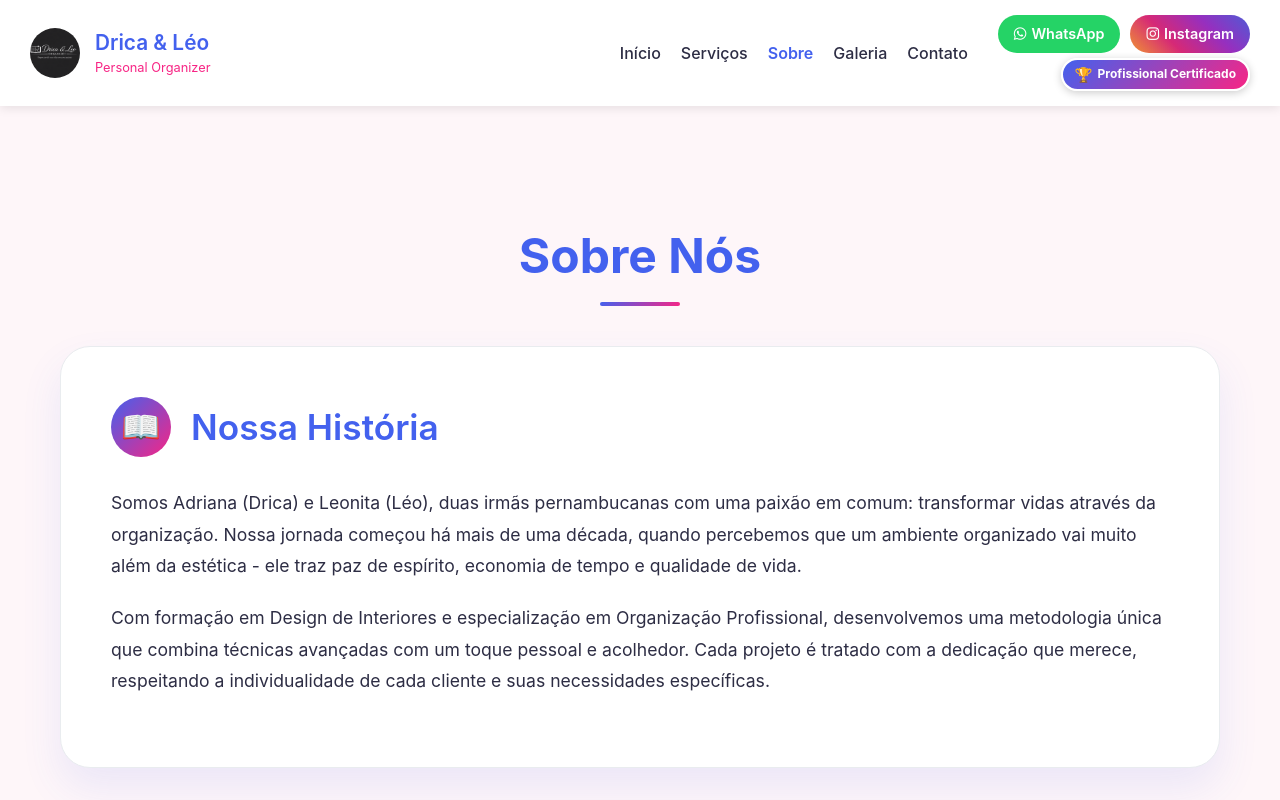
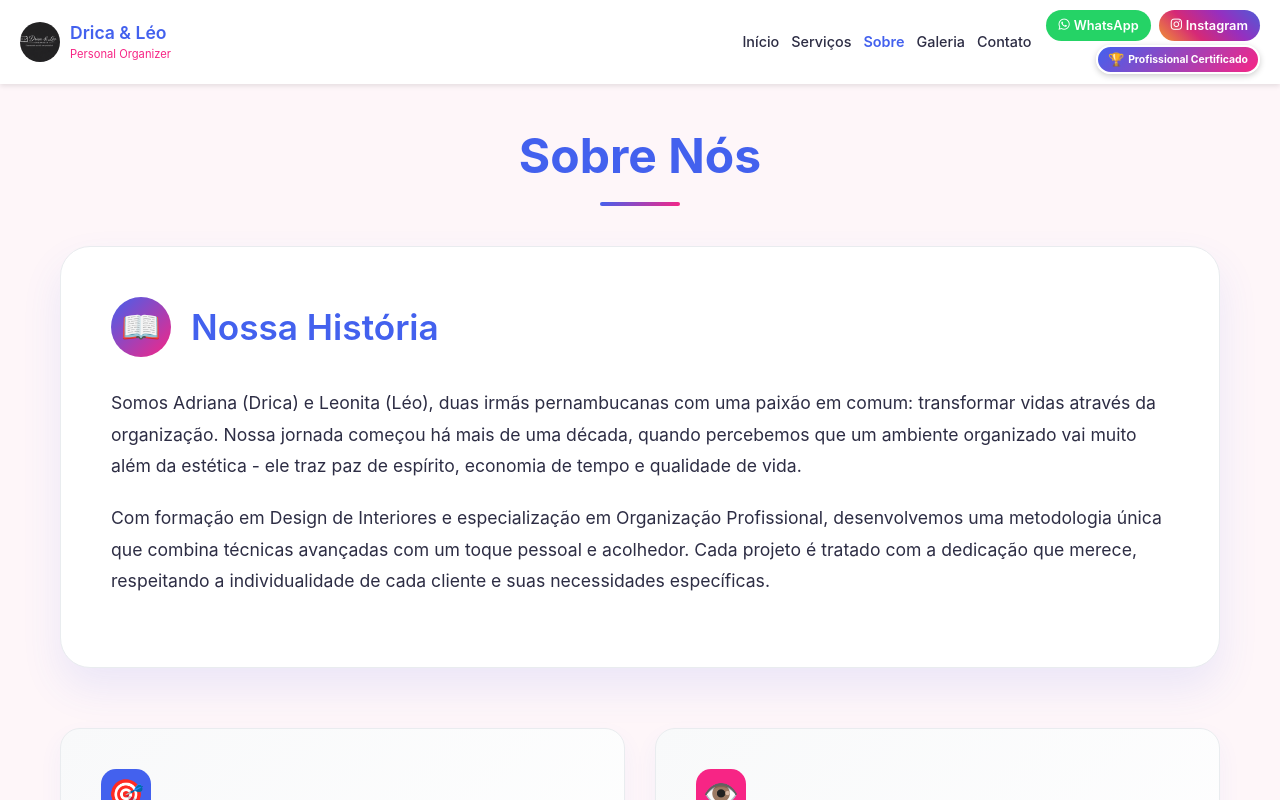
Before and after one commit to GodoyProgrammerAndDeveloper/site-drica-leo, a React (Vite) app: page /sobre in a window 1280 px wide. Shown: the top 800 px of the page. Built offline with nearby package versions, Linux system fonts and the light colour scheme.

Commit message:
Update AboutPage.jsx

```diff
--- a/src/pages/AboutPage.jsx
+++ b/src/pages/AboutPage.jsx
@@ -9,380 +9,141 @@ const AboutPage = () => {
   }, []);
 
   return (
-    <div style={{ padding: "120px 20px 40px", maxWidth: "1200px", margin: "0 auto", position: "relative" }}>
-      {/* HEADER FIXO COM MENU LADO DIREITO */}
+    <div style={{ padding: "0", maxWidth: "1200px", margin: "0 auto", position: "relative" }}>
+      {/* HEADER FIXO */}
       <div style={{
         position: "fixed",
         top: 0,
         left: 0,
         width: "100%",
         background: "white",
-        padding: "15px 30px",
-        boxShadow: "0 2px 10px rgba(0,0,0,0.1)",
+        padding: "10px 20px",
+        boxShadow: "0 2px 5px rgba(0,0,0,0.1)",
         zIndex: 999,
         display: "flex",
         alignItems: "center",
         justifyContent: "space-between",
         flexWrap: "wrap"
       }}>
-        {/* LOGO (ESQUERDA) */}
-        <div style={{ display: "flex", alignItems: "center", gap: "15px" }}>
-          <img
-            src="/images/logo.png"
-            alt="Drica & Léo"
-            style={{ width: "50px", height: "50px", borderRadius: "50%", objectFit: "cover" }}
-          />
+        <div style={{ display: "flex", alignItems: "center", gap: "10px" }}>
+          <img src="/images/logo.png" alt="Drica & Léo" style={{ width: "40px", height: "40px", borderRadius: "50%", objectFit: "cover" }} />
           <div>
-            <h2 style={{ margin: 0, fontSize: "1.3rem", color: "#4361ee" }}>Drica & Léo</h2>
-            <p style={{ margin: 0, fontSize: "0.8rem", color: "#f72585" }}>Personal Organizer</p>
+            <h2 style={{ margin: 0, fontSize: "1.1rem", color: "#4361ee" }}>Drica & Léo</h2>
+            <p style={{ margin: 0, fontSize: "0.7rem", color: "#f72585" }}>Personal Organizer</p>
           </div>
         </div>
 
-        {/* MENU E BOTÕES (DIREITA) */}
-        <div style={{ display: "flex", alignItems: "center", gap: "30px", flexWrap: "wrap" }}>
-          {/* MENU DE NAVEGAÇÃO */}
-          <div style={{ display: "flex", gap: "20px", alignItems: "center" }}>
-            <a href="/" style={{ textDecoration: "none", color: currentPath === '/' ? '#4361ee' : '#2d2d44', fontWeight: currentPath === '/' ? '600' : '500' }}>Início</a>
-            <a href="/servicos" style={{ textDecoration: "none", color: currentPath === '/servicos' ? '#4361ee' : '#2d2d44', fontWeight: currentPath === '/servicos' ? '600' : '500' }}>Serviços</a>
-            <a href="/sobre" style={{ textDecoration: "none", color: currentPath === '/sobre' ? '#4361ee' : '#2d2d44', fontWeight: currentPath === '/sobre' ? '600' : '500' }}>Sobre</a>
-            <a href="/galeria" style={{ textDecoration: "none", color: currentPath === '/galeria' ? '#4361ee' : '#2d2d44', fontWeight: currentPath === '/galeria' ? '600' : '500' }}>Galeria</a>
-            <a href="/contato" style={{ textDecoration: "none", color: currentPath === '/contato' ? '#4361ee' : '#2d2d44', fontWeight: currentPath === '/contato' ? '600' : '500' }}>Contato</a>
+        <div style={{ display: "flex", alignItems: "center", gap: "15px", flexWrap: "wrap" }}>
+          <div style={{ display: "flex", gap: "12px", alignItems: "center" }}>
+            <a href="/" style={{ textDecoration: "none", color: currentPath === '/' ? '#4361ee' : '#2d2d44', fontWeight: currentPath === '/' ? '600' : '500', fontSize: "0.9rem" }}>Início</a>
+            <a href="/servicos" style={{ textDecoration: "none", color: currentPath === '/servicos' ? '#4361ee' : '#2d2d44', fontWeight: currentPath === '/servicos' ? '600' : '500', fontSize: "0.9rem" }}>Serviços</a>
+            <a href="/sobre" style={{ textDecoration: "none", color: currentPath === '/sobre' ? '#4361ee' : '#2d2d44', fontWeight: currentPath === '/sobre' ? '600' : '500', fontSize: "0.9rem" }}>Sobre</a>
+            <a href="/galeria" style={{ textDecoration: "none", color: currentPath === '/galeria' ? '#4361ee' : '#2d2d44', fontWeight: currentPath === '/galeria' ? '600' : '500', fontSize: "0.9rem" }}>Galeria</a>
+            <a href="/contato" style={{ textDecoration: "none", color: currentPath === '/contato' ? '#4361ee' : '#2d2d44', fontWeight: currentPath === '/contato' ? '600' : '500', fontSize: "0.9rem" }}>Contato</a>
           </div>
 
-          {/* BOTÕES SOCIAIS COM SELO ABAIXO */}
-          <div style={{ display: "flex", flexDirection: "column", alignItems: "flex-end", gap: "5px" }}>
-            {/* BOTÕES */}
-            <div style={{ display: "flex", gap: "10px" }}>
-              <a
-                href="https://wa.me/5581994732981"
-                target="_blank"
-                rel="noopener noreferrer"
-                style={{
-                  background: "#25d366",
-                  color: "white",
-                  padding: "8px 16px",
-                  borderRadius: "50px",
-                  textDecoration: "none",
-                  fontWeight: "600",
-                  fontSize: "0.9rem",
-                  display: "flex",
-                  alignItems: "center",
-                  gap: "5px"
-                }}
-              >
-                <i className="fab fa-whatsapp"></i> WhatsApp
-              </a>
-              <a
-                href="https://instagram.com/adrianamoura.organizer"
-                target="_blank"
-                rel="noopener noreferrer"
-                style={{
-                  background: "linear-gradient(45deg, #f09433, #d62976, #962fbf, #4f5bd5)",
-                  color: "white",
-                  padding: "8px 16px",
-                  borderRadius: "50px",
-                  textDecoration: "none",
-                  fontWeight: "600",
-                  fontSize: "0.9rem",
-                  display: "flex",
-                  alignItems: "center",
-                  gap: "5px"
-                }}
-              >
-                <i className="fab fa-instagram"></i> Instagram
-              </a>
+          <div style={{ display: "flex", flexDirection: "column", alignItems: "flex-end", gap: "4px" }}>
+            <div style={{ display: "flex", gap: "8px" }}>
+              <a href="https://wa.me/5581994732981" target="_blank" rel="noopener noreferrer" style={{
+                background: "#25d366", color: "white", padding: "6px 12px", borderRadius: "40px",
+                textDecoration: "none", fontWeight: "600", fontSize: "0.8rem", display: "flex", alignItems: "center", gap: "4px"
+              }}><i className="fab fa-whatsapp"></i> WhatsApp</a>
+              <a href="https://instagram.com/adrianamoura.organizer" target="_blank" rel="noopener noreferrer" style={{
+                background: "linear-gradient(45deg, #f09433, #d62976, #962fbf, #4f5bd5)", color: "white",
+                padding: "6px 12px", borderRadius: "40px", textDecoration: "none", fontWeight: "600", fontSize: "0.8rem",
+                display: "flex", alignItems: "center", gap: "4px"
+              }}><i className="fab fa-instagram"></i> Instagram</a>
             </div>
-
-            {/* SELO ABAIXO DOS BOTÕES */}
             <div style={{
-              background: "linear-gradient(135deg, #4361ee, #f72585)",
-              color: "white",
-              padding: "4px 12px",
-              borderRadius: "50px",
-              fontSize: "0.75rem",
-              fontWeight: "bold",
-              display: "flex",
-              alignItems: "center",
-              gap: "5px",
-              whiteSpace: "nowrap",
-              border: "2px solid white",
-              boxShadow: "0 2px 8px rgba(0,0,0,0.2)"
-            }}>
-              <span style={{ fontSize: "0.9rem" }}>🏆</span> Profissional Certificado
-            </div>
+              background: "linear-gradient(135deg, #4361ee, #f72585)", color: "white", padding: "3px 10px",
+              borderRadius: "40px", fontSize: "0.65rem", fontWeight: "bold", display: "flex", alignItems: "center", gap: "4px",
+              whiteSpace: "nowrap", border: "2px solid white", boxShadow: "0 2px 6px rgba(0,0,0,0.2)"
+            }}><span style={{ fontSize: "0.8rem" }}>🏆</span> Profissional Certificado</div>
           </div>
         </div>
       </div>
 
       <style>{`
-        * {
-          box-sizing: border-box;
-          margin: 0;
-          padding: 0;
-        }
-        body {
-          background: #fef6f9;
-          font-family: -apple-system, BlinkMacSystemFont, 'Segoe UI', Roboto, sans-serif;
-          padding-top: 80px;
-        }
-        h1 {
-          font-size: 3rem;
-          color: #4361ee;
-          text-align: center;
-          margin: 20px 0 10px 0;
-        }
-        .divider {
-          width: 80px;
-          height: 4px;
-          background: linear-gradient(135deg, #4361ee, #f72585);
-          margin: 0 auto 40px;
-          border-radius: 2px;
-        }
-        .history-card {
-          background: white;
-          border-radius: 30px;
-          padding: 50px;
-          box-shadow: 0 20px 40px rgba(67, 97, 238, 0.1);
-          margin-bottom: 60px;
-          border: 1px solid #e9ecef;
-        }
-        .history-header {
-          display: flex;
-          align-items: center;
-          gap: 20px;
-          margin-bottom: 30px;
-        }
-        .history-icon {
-          width: 60px;
-          height: 60px;
-          background: linear-gradient(135deg, #4361ee, #f72585);
-          border-radius: 50%;
-          display: flex;
-          align-items: center;
-          justify-content: center;
-          font-size: 2rem;
-          color: white;
-        }
-        .history-header h2 {
-          font-size: 2.2rem;
-          color: #4361ee;
-          margin: 0;
-        }
-        .history-text {
-          font-size: 1.1rem;
-          color: #2d2d44;
-          line-height: 1.8;
-          margin-bottom: 20px;
-        }
-        .mission-vision-grid {
-          display: grid;
-          grid-template-columns: repeat(2, 1fr);
-          gap: 30px;
-          margin-bottom: 60px;
-        }
-        .mission-card, .vision-card {
-          background: linear-gradient(135deg, #f8f9fa, white);
-          border-radius: 20px;
-          padding: 40px;
-          box-shadow: 0 10px 25px rgba(67, 97, 238, 0.05);
-          border: 1px solid #e9ecef;
-          position: relative;
-          overflow: hidden;
-        }
-        .card-icon {
-          width: 50px;
-          height: 50px;
-          border-radius: 15px;
-          display: flex;
-          align-items: center;
-          justify-content: center;
-          font-size: 1.8rem;
-          color: white;
-          margin-bottom: 25px;
-        }
-        .mission-card .card-icon {
-          background: #4361ee;
-        }
-        .vision-card .card-icon {
-          background: #f72585;
-        }
-        .mission-card h3 {
-          font-size: 1.8rem;
-          color: #4361ee;
-          margin-bottom: 15px;
-        }
-        .vision-card h3 {
-          font-size: 1.8rem;
-          color: #f72585;
-          margin-bottom: 15px;
-        }
-        .mission-card p, .vision-card p {
-          font-size: 1.1rem;
-          color: #2d2d44;
-          line-height: 1.7;
-        }
-        .values-section {
-          margin-bottom: 60px;
-        }
-        .values-header {
-          display: flex;
-          align-items: center;
-          gap: 15px;
-          margin-bottom: 40px;
-        }
-        .values-icon {
-          width: 50px;
-          height: 50px;
-          background: linear-gradient(135deg, #4361ee, #f72585);
-          border-radius: 15px;
-          display: flex;
-          align-items: center;
-          justify-content: center;
-          font-size: 1.5rem;
-          color: white;
-        }
-        .values-header h2 {
-          font-size: 2rem;
-          color: #4361ee;
-          margin: 0;
-        }
-        .values-grid {
-          display: grid;
-          grid-template-columns: repeat(4, 1fr);
-          gap: 25px;
-        }
-        .value-card {
-          background: white;
-          border-radius: 20px;
-          padding: 30px 20px;
-          text-align: center;
-          box-shadow: 0 10px 20px rgba(67, 97, 238, 0.05);
-          border: 1px solid #e9ecef;
-        }
-        .value-icon {
-          font-size: 3rem;
-          margin-bottom: 15px;
-        }
-        .value-card h4 {
-          font-size: 1.3rem;
-          color: #4361ee;
-          margin-bottom: 10px;
-        }
-        .value-card p {
-          color: #2d2d44;
-          font-size: 0.95rem;
-          line-height: 1.6;
-        }
+        * { box-sizing: border-box; margin: 0; padding: 0; }
+        body { background: #fef6f9; font-family: -apple-system, BlinkMacSystemFont, 'Segoe UI', Roboto, sans-serif; padding-top: 80px; }
+        .about-wrapper { padding-top: 20px; width: 100%; }
+        h1 { font-size: 3rem; color: #4361ee; text-align: center; margin: 20px 0 10px 0; }
+        .divider { width: 80px; height: 4px; background: linear-gradient(135deg, #4361ee, #f72585); margin: 0 auto 40px; border-radius: 2px; }
+        .history-card { background: white; border-radius: 30px; padding: 50px; margin: 0 20px 60px 20px; box-shadow: 0 20px 40px rgba(67,97,238,0.1); border: 1px solid #e9ecef; }
+        .history-header { display: flex; align-items: center; gap: 20px; margin-bottom: 30px; }
+        .history-icon { width: 60px; height: 60px; background: linear-gradient(135deg, #4361ee, #f72585); border-radius: 50%; display: flex; align-items: center; justify-content: center; font-size: 2rem; color: white; }
+        .history-header h2 { font-size: 2.2rem; color: #4361ee; margin: 0; }
+        .history-text { font-size: 1.1rem; color: #2d2d44; line-height: 1.8; margin-bottom: 20px; }
+        .mission-vision-grid { display: grid; grid-template-columns: repeat(2, 1fr); gap: 30px; margin: 0 20px 60px 20px; }
+        .mission-card, .vision-card { background: linear-gradient(135deg, #f8f9fa, white); border-radius: 20px; padding: 40px; box-shadow: 0 10px 25px rgba(67,97,238,0.05); border: 1px solid #e9ecef; }
+        .card-icon { width: 50px; height: 50px; border-radius: 15px; display: flex; align-items: center; justify-content: center; font-size: 1.8rem; color: white; margin-bottom: 25px; }
+        .mission-card .card-icon { background: #4361ee; }
+        .vision-card .card-icon { background: #f72585; }
+        .mission-card h3, .vision-card h3 { font-size: 1.8rem; margin-bottom: 15px; }
+        .mission-card h3 { color: #4361ee; }
+        .vision-card h3 { color: #f72585; }
+        .mission-card p, .vision-card p { font-size: 1.1rem; color: #2d2d44; line-height: 1.7; }
+        .values-section { margin: 0 20px 60px 20px; }
+        .values-header { display: flex; align-items: center; gap: 15px; margin-bottom: 40px; }
+        .values-icon { width: 50px; height: 50px; background: linear-gradient(135deg, #4361ee, #f72585); border-radius: 15px; display: flex; align-items: center; justify-content: center; font-size: 1.5rem; color: white; }
+        .values-header h2 { font-size: 2rem; color: #4361ee; margin: 0; }
+        .values-grid { display: grid; grid-template-columns: repeat(4, 1fr); gap: 25px; }
+        .value-card { background: white; border-radius: 20px; padding: 30px 20px; text-align: center; box-shadow: 0 10px 20px rgba(67,97,238,0.05); border: 1px solid #e9ecef; }
+        .value-icon { font-size: 3rem; margin-bottom: 15px; }
+        .value-card h4 { font-size: 1.3rem; color: #4361ee; margin-bottom: 10px; }
+        .value-card p { color: #2d2d44; font-size: 0.95rem; line-height: 1.6; }
         @media (max-width: 768px) {
-          .mission-vision-grid {
-            grid-template-columns: 1fr;
-          }
-          .values-grid {
-            grid-template-columns: repeat(2, 1fr);
-          }
-          h1 {
-            font-size: 2.5rem;
-          }
-          .history-card {
-            padding: 30px;
-          }
-          .history-header h2 {
-            font-size: 1.8rem;
-          }
-          div[style*="position: fixed; top: 0; left: 0; width: 100%;"] {
-            flex-direction: column;
-            gap: 10px;
-            padding: 10px;
-          }
-          div[style*="display: flex; gap: 20px; align-items: center;"] {
-            flex-wrap: wrap;
-            justify-content: center;
-          }
-        }
-        @media (max-width: 480px) {
-          .values-grid {
-            grid-template-columns: 1fr;
-          }
-          h1 {
-            font-size: 2rem;
-          }
+          body { padding-top: 200px; }
+          .mission-vision-grid { grid-template-columns: 1fr; }
+          .values-grid { grid-template-columns: repeat(2, 1fr); }
+          h1 { font-size: 2.5rem; }
+          .history-card { padding: 30px; margin: 0 15px 40px 15px; }
+          .history-header h2 { font-size: 1.8rem; }
+          .mission-card, .vision-card { padding: 30px; margin: 0 15px 30px 15px; }
+          .values-section { margin: 0 15px 40px 15px; }
         }
       `}</style>
 
+      <div className="about-wrapper">
         <h1>Sobre Nós</h1>
         <div className="divider"></div>
 
-      {/* HISTÓRIA */}
         <div className="history-card">
           <div className="history-header">
             <div className="history-icon">📖</div>
             <h2>Nossa História</h2>
           </div>
-        <p className="history-text">
-          Somos Adriana (Drica) e Leonita (Léo), duas irmãs pernambucanas com uma
-          paixão em comum: transformar vidas através da organização. Nossa jornada
-          começou há mais de uma década, quando percebemos que um ambiente organizado
-          vai muito além da estética - ele traz paz de espírito, economia de tempo
-          e qualidade de vida.
-        </p>
-        <p className="history-text">
-          Com formação em Design de Interiores e especialização em Organização
-          Profissional, desenvolvemos uma metodologia única que combina técnicas
-          avançadas com um toque pessoal e acolhedor. Cada projeto é tratado com
-          a dedicação que merece, respeitando a individualidade de cada cliente
-          e suas necessidades específicas.
-        </p>
+          <p className="history-text">Somos Adriana (Drica) e Leonita (Léo), duas irmãs pernambucanas com uma paixão em comum: transformar vidas através da organização. Nossa jornada começou há mais de uma década, quando percebemos que um ambiente organizado vai muito além da estética - ele traz paz de espírito, economia de tempo e qualidade de vida.</p>
+          <p className="history-text">Com formação em Design de Interiores e especialização em Organização Profissional, desenvolvemos uma metodologia única que combina técnicas avançadas com um toque pessoal e acolhedor. Cada projeto é tratado com a dedicação que merece, respeitando a individualidade de cada cliente e suas necessidades específicas.</p>
         </div>
 
-      {/* MISSÃO E VISÃO */}
         <div className="mission-vision-grid">
           <div className="mission-card">
             <div className="card-icon">🎯</div>
             <h3>Missão</h3>
-          <p>
-            Levar organização e harmonia para os lares, transformando espaços e simplificando a vida das pessoas.
-          </p>
+            <p>Levar organização e harmonia para os lares, transformando espaços e simplificando a vida das pessoas.</p>
           </div>
           <div className="vision-card">
             <div className="card-icon">👁️</div>
             <h3>Visão</h3>
-          <p>
-            Ser referência em organização residencial no Brasil, mostrando que é possível ter uma casa organizada sem abrir mão da personalidade e do aconchego.
-          </p>
+            <p>Ser referência em organização residencial no Brasil, mostrando que é possível ter uma casa organizada sem abrir mão da personalidade e do aconchego.</p>
           </div>
         </div>
 
-      {/* VALORES */}
         <div className="values-section">
           <div className="values-header">
             <div className="values-icon">💎</div>
             <h2>Nossos Valores</h2>
           </div>
           <div className="values-grid">
-          <div className="value-card">
-            <div className="value-icon">❤️</div>
-            <h4>Amor</h4>
-            <p>Colocamos amor em cada detalhe, porque organizar é um ato de carinho consigo mesmo.</p>
-          </div>
-          <div className="value-card">
-            <div className="value-icon">🤝</div>
-            <h4>Respeito</h4>
-            <p>Respeitamos a história e os pertences de cada cliente, trabalhando com discrição e ética.</p>
-          </div>
-          <div className="value-card">
-            <div className="value-icon">✨</div>
-            <h4>Excelência</h4>
-            <p>Buscamos a excelência em cada projeto, com técnicas atualizadas e resultados duradouros.</p>
-          </div>
-          <div className="value-card">
-            <div className="value-icon">🌱</div>
-            <h4>Transformação</h4>
-            <p>Acreditamos no poder transformador da organização para uma vida mais leve e feliz.</p>
+            <div className="value-card"><div className="value-icon">❤️</div><h4>Amor</h4><p>Colocamos amor em cada detalhe, porque organizar é um ato de carinho consigo mesmo.</p></div>
+            <div className="value-card"><div className="value-icon">🤝</div><h4>Respeito</h4><p>Respeitamos a história e os pertences de cada cliente, trabalhando com discrição e ética.</p></div>
+            <div className="value-card"><div className="value-icon">✨</div><h4>Excelência</h4><p>Buscamos a excelência em cada projeto, com técnicas atualizadas e resultados duradouros.</p></div>
+            <div className="value-card"><div className="value-icon">🌱</div><h4>Transformação</h4><p>Acreditamos no poder transformador da organização para uma vida mais leve e feliz.</p></div>
           </div>
         </div>
       </div>
 
-      {/* BOTÃO VOLTAR AO TOPO */}
       <BackToTop />
     </div>
   );
```
Lines whose indentation alone changed are shown as unchanged.
